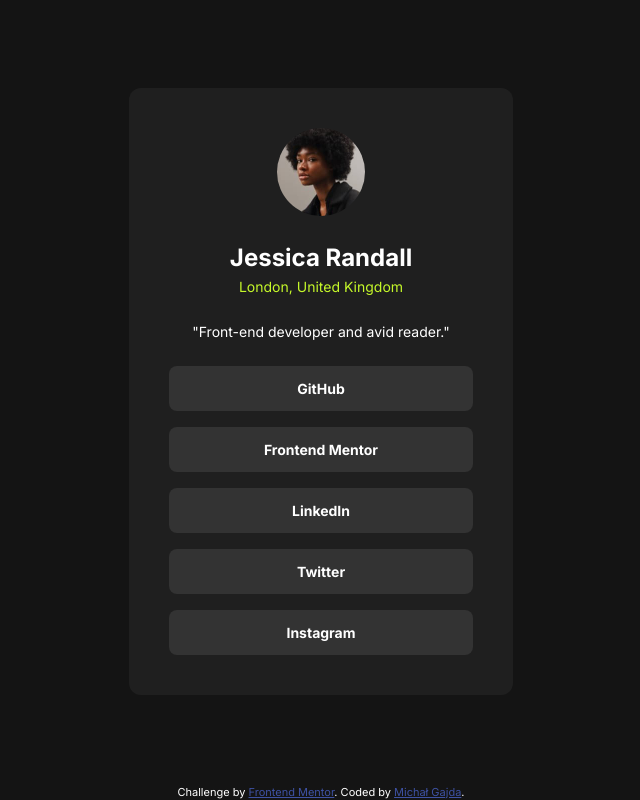
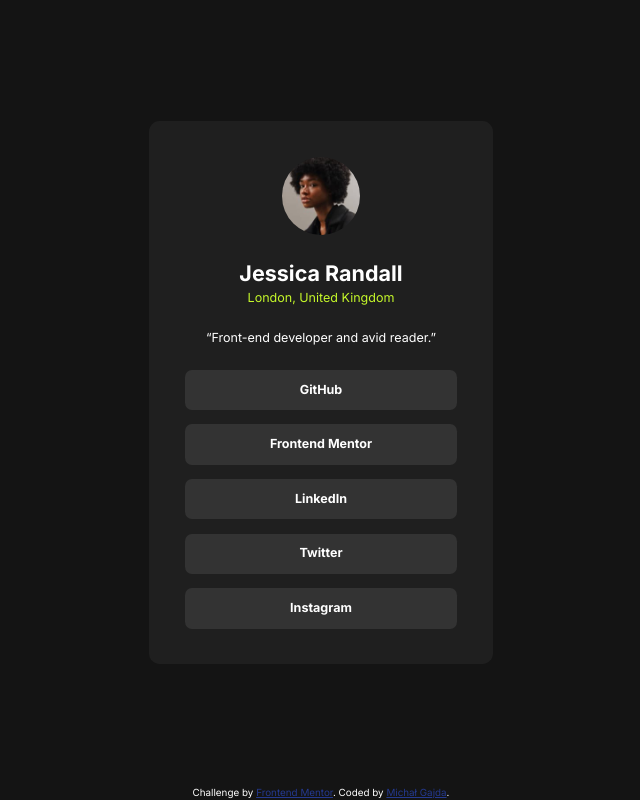
Before and after one commit to MichalGajda/fm-social-links-profile, a React (Vite) app: page / in a window 1280 px wide. Shown: the whole page, without its empty margins (319-959 px from the left). Built offline with nearby package versions, Linux system fonts and the light colour scheme.

Commit message:
fix: html/css improvements

```diff
--- a/src/App.css
+++ b/src/App.css
@@ -15,6 +15,9 @@
   --color-white: hsl(0, 0%, 100%);
   --color-text: hsl(75, 94%, 57%);
 
+  --link-static: hsl(228, 60%, 35%);
+  --link-hover: hsl(228, 45%, 44%);
+
   --spacing-big: 4rem;
   --spacing-middle: 2.4rem;
   --spacing-small: 1.6rem;
@@ -24,7 +27,8 @@
 }
 
 html {
-  font-size: 62.5%;
+  /* font-size: 62.5%; */
+  font-size: clamp(0.5rem, 0.4rem + 0.2vw, 1.125rem);
   font-family: "Inter", sans-serif;
   line-height: 1.5;
 }
@@ -35,11 +39,12 @@ body {
 
 img {
   display: block;
-  width: 100%;
+  max-width: 100%;
+  height: auto;
 }
 
 /* social links profile */
-#root {
+.container {
   display: grid;
   grid-template-rows: 1fr auto;
   min-height: 100vh;
@@ -50,7 +55,7 @@ img {
 main {
   align-self: center;
   justify-self: center;
-  width: min(384px, 100%);
+  width: min(38.4rem, 100%);
   padding: var(--spacing-big);
   color: var(--color-white);
   background-color: var(--color-grey-semi);
@@ -115,6 +120,14 @@ article {
   font-weight: bold;
 }
 
+@media (prefers-reduced-motion: reduce) {
+  .profile__links a {
+    transition:
+      background-color 0.05s linear,
+      color 0.05s linear;
+  }
+}
+
 .profile__links a:hover,
 .profile__links a:focus-visible {
   color: var(--color-grey-dark);
@@ -127,5 +140,19 @@ article {
   text-align: center;
 }
 .attribution a {
-  color: hsl(228, 45%, 44%);
+  color: var(--link-static);
+  transition:
+    color 150ms ease,
+    box-shadow 150ms ease;
+  outline: none;
 }
+.attribution a:hover {
+  color: var(--link-hover);
+  text-decoration: underline;
+}
+.attribution a:focus-visible {
+  color: var(--link-hover);
+  box-shadow: 0 0 0 3px var(--color-text);
+  border-radius: 4px;
+  text-decoration: underline;
+}
--- a/src/App.tsx
+++ b/src/App.tsx
@@ -5,7 +5,7 @@ const AVATAR_IMAGE_SRC = `${import.meta.env.BASE_URL}avatar-jessica.jpeg`;
 
 function App() {
   return (
-    <>
+    <div className="container">
       <main>
         <article className="profile">
           <header className="profile__header">
@@ -19,7 +19,7 @@ function App() {
               <p>London, United Kingdom</p>
             </div>
             <div className="profile__about">
-              <p>"Front-end developer and avid reader."</p>
+              <p><q>Front-end developer and avid reader.</q></p>
             </div>
           </header>
           <nav className="profile__links">
@@ -56,7 +56,7 @@ function App() {
       <footer>
         <Attribution />
       </footer>
-    </>
+    </div>
   );
 }
 
--- a/src/main.tsx
+++ b/src/main.tsx
@@ -1,6 +1,6 @@
 import { StrictMode } from 'react'
 import { createRoot } from 'react-dom/client'
-import App from './App.tsx'
+import App from './App'
 
 createRoot(document.getElementById('root')!).render(
   <StrictMode>
```
